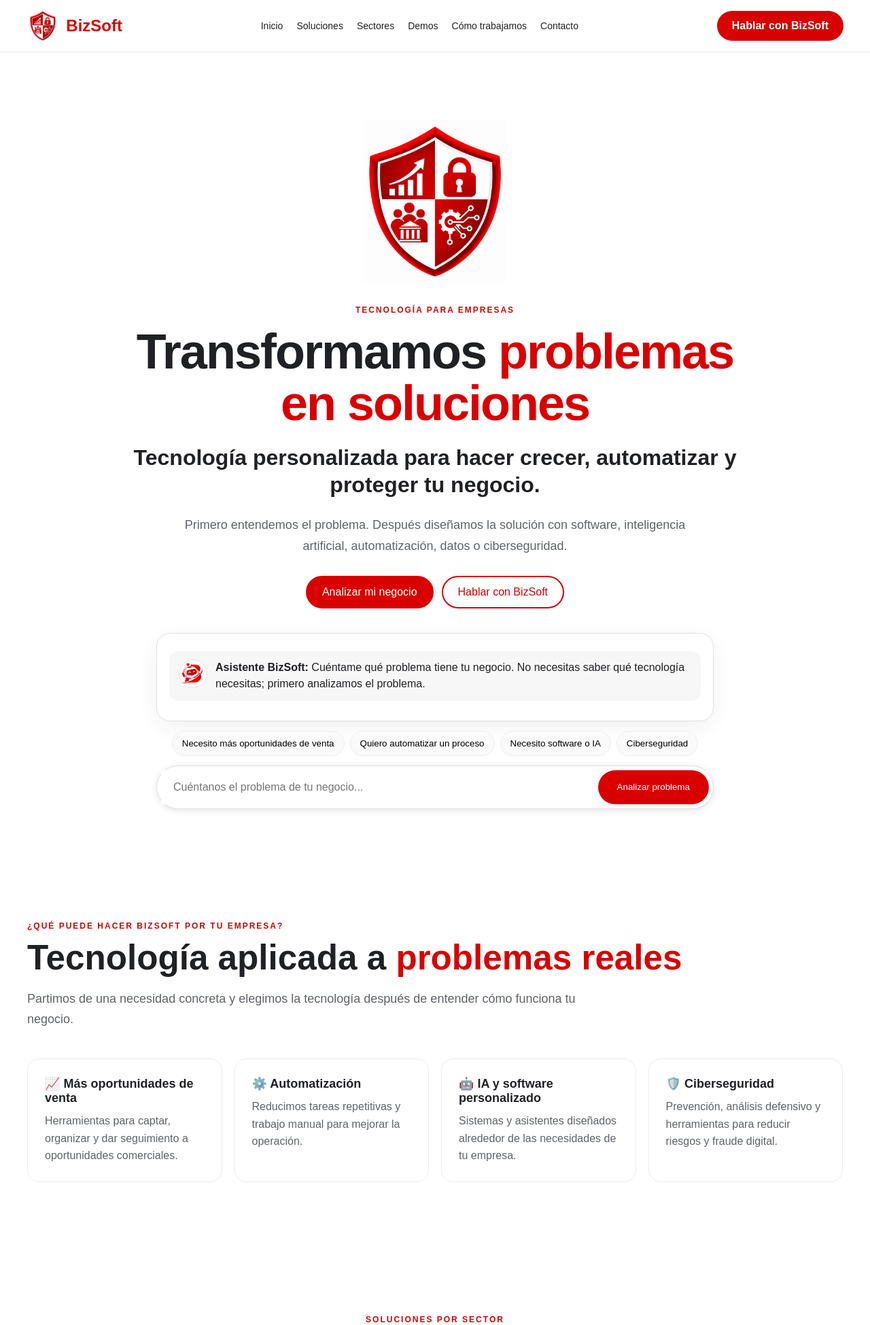
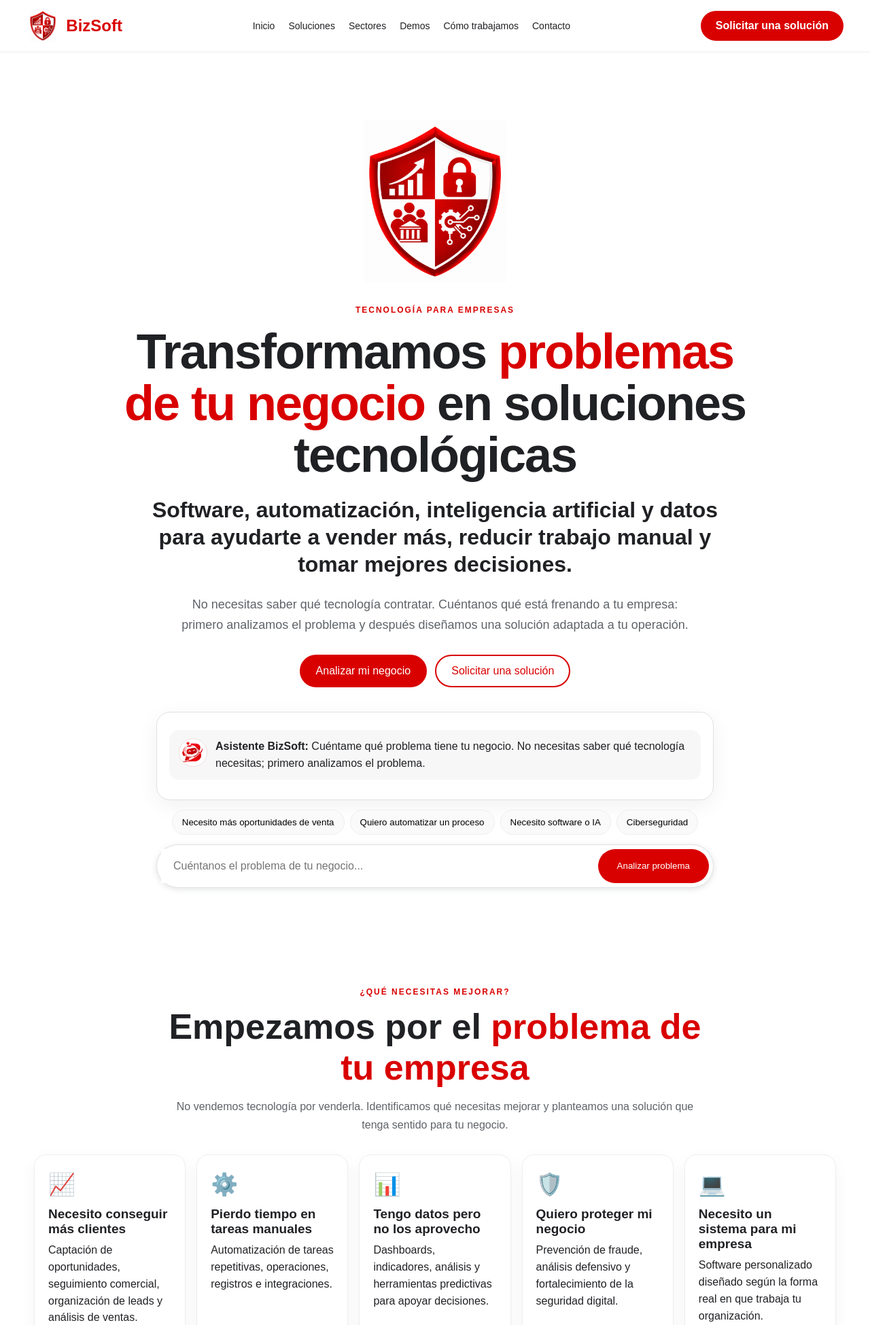
Before and after one commit to cocoqWsx/bizzsoft, a Django app: page / in a window 1280 px wide. Shown: the top 1949 px of the page at 68% size. Run offline with Django 5.2, Linux system fonts and the light colour scheme.

Commit message:
Add files via upload

```diff
--- a/web/static/web/css/estilos.css
+++ b/web/static/web/css/estilos.css
@@ -344,3 +344,8 @@ footer{padding:55px max(8vw,24px);background:#111;color:#fff;display:flex;justif
 
 /* BizSoft V11 - portada comercial simplificada */
 .sectores-v11{padding:100px 24px;background:#fff}.sectores-v11-inner{max-width:1200px;margin:auto}.sectores-v11-grid{display:grid;grid-template-columns:repeat(4,1fr);gap:18px;margin-top:42px}.sectores-v11-grid article{display:flex;flex-direction:column;align-items:flex-start;padding:26px;border:1px solid #e7e7e7;border-radius:20px;background:#fff}.sector-v11-icono{font-size:34px;margin-bottom:14px}.sectores-v11-grid h3{font-size:21px;margin:0 0 10px}.sectores-v11-grid p{color:var(--gris);line-height:1.6;margin:0 0 22px}.sectores-v11-grid .demo-boton{margin-top:auto}.grid-demos-v11{grid-template-columns:repeat(3,1fr)!important}.contacto-v11{background:#fff}.hero .frase-marca{display:none}@media(max-width:950px){.sectores-v11-grid{grid-template-columns:repeat(2,1fr)}.grid-demos-v11{grid-template-columns:1fr!important}}@media(max-width:600px){.sectores-v11-grid{grid-template-columns:1fr}}
+
+/* V12 — portada enfocada en contratación */
+.necesidades-v12{padding:76px 22px;background:#fff}.necesidades-v12-inner{max-width:1180px;margin:auto}.necesidades-v12-grid{display:grid;grid-template-columns:repeat(5,1fr);gap:16px;margin-top:30px}.necesidad-v12{border:1px solid #eee;border-radius:18px;padding:24px 20px;background:#fff;box-shadow:0 8px 24px rgba(0,0,0,.045);display:flex;flex-direction:column}.necesidad-v12 .icono{font-size:32px}.necesidad-v12 h3{margin:14px 0 8px;font-size:19px}.necesidad-v12 p{line-height:1.55;flex:1}.necesidad-v12 button{margin-top:14px}.prueba-v12-intro{max-width:720px;margin:0 auto}.conversion-v12{padding:70px 22px;background:#fff5f5;text-align:center}.conversion-v12-inner{max-width:850px;margin:auto}.conversion-v12 h2{font-size:clamp(30px,4vw,48px);margin:8px 0 14px}.conversion-v12 h2 span{color:#d71920}.conversion-v12 p{font-size:18px;line-height:1.65}.conversion-v12 .hero-acciones{justify-content:center;margin-top:24px}.microconfianza-v12{margin-top:16px;font-size:14px!important;color:#666}.hero h1{max-width:920px}.hero-descripcion{max-width:760px}.soluciones-resumen-v12{padding:72px 22px;background:#fafafa}.soluciones-resumen-v12 .empresa-beneficios{max-width:1180px;margin:30px auto 0}.sectores-v11{padding-top:70px}
+@media(max-width:1000px){.necesidades-v12-grid{grid-template-columns:repeat(2,1fr)}}
+@media(max-width:620px){.necesidades-v12-grid{grid-template-columns:1fr}.necesidades-v12{padding:55px 16px}}
--- a/web/templates/web/index.html
+++ b/web/templates/web/index.html
@@ -13,17 +13,17 @@
     <nav class="navbar">
         <a class="marca" href="#inicio"><img class="logo-header" src="{% static 'web/img/logo-bizzsoft-escudo-blanco-v6.png' %}?v=6" alt="Logo BizSoft"><span>BizSoft</span></a>
         <div class="menu"><a href="#inicio">Inicio</a><a href="#soluciones">Soluciones</a><a href="#sectores">Sectores</a><a href="#herramientas">Demos</a><a href="#metodo">Cómo trabajamos</a><a href="#contacto">Contacto</a></div>
-        <a class="boton-cotizar" href="#contacto">Hablar con BizSoft</a>
+        <a class="boton-cotizar" href="#contacto">Solicitar una solución</a>
     </nav>
 </header>
 <main>
 <section class="hero" id="inicio">
     <img class="logo-hero" src="{% static 'web/img/logo-bizzsoft-escudo-blanco-v6.png' %}?v=6" alt="BizSoft">
     <p class="etiqueta">TECNOLOGÍA PARA EMPRESAS</p>
-    <h1>Transformamos <span>problemas en soluciones</span></h1>
-    <p class="hero-subtitulo-comercial">Tecnología personalizada para hacer crecer, automatizar y proteger tu negocio.</p>
-    <p class="hero-descripcion">Primero entendemos el problema. Después diseñamos la solución con software, inteligencia artificial, automatización, datos o ciberseguridad.</p>
-    <div class="hero-acciones"><a class="btn-principal-comercial" href="#asistente-comercial">Analizar mi negocio</a><a class="btn-secundario-comercial" href="#contacto">Hablar con BizSoft</a></div>
+    <h1>Transformamos <span>problemas de tu negocio</span> en soluciones tecnológicas</h1>
+    <p class="hero-subtitulo-comercial">Software, automatización, inteligencia artificial y datos para ayudarte a vender más, reducir trabajo manual y tomar mejores decisiones.</p>
+    <p class="hero-descripcion">No necesitas saber qué tecnología contratar. Cuéntanos qué está frenando a tu empresa: primero analizamos el problema y después diseñamos una solución adaptada a tu operación.</p>
+    <div class="hero-acciones"><a class="btn-principal-comercial" href="#asistente-comercial">Analizar mi negocio</a><a class="btn-secundario-comercial" href="#contacto">Solicitar una solución</a></div>
 
     <div class="asistente-box" id="asistente-comercial">
         <div id="chat" class="chat"><div class="mensaje bot mensaje-con-avatar"><img class="avatar-asistente" src="{% static 'web/img/asistente-bizsoft-robot.png' %}" alt="Asistente BizSoft"><div><strong>Asistente BizSoft:</strong> Cuéntame qué problema tiene tu negocio. No necesitas saber qué tecnología necesitas; primero analizamos el problema.</div></div></div>
@@ -33,15 +33,19 @@
     <div id="ctaImplementar" class="cta-implementar" hidden><p><strong>¿Quieres llevar esta solución a la práctica?</strong></p><p>Si deseas desarrollar e implementar la solución, envía tu caso a BizSoft.</p><button id="btnImplementar" class="boton-implementar" type="button">Quiero implementar esta solución con BizSoft</button></div>
 </section>
 
-<section class="empresa-first" id="soluciones"><div class="empresa-first-inner">
-    <p class="etiqueta">¿QUÉ PUEDE HACER BIZSOFT POR TU EMPRESA?</p><h2>Tecnología aplicada a <span>problemas reales</span></h2>
-    <p class="empresa-lead">Partimos de una necesidad concreta y elegimos la tecnología después de entender cómo funciona tu negocio.</p>
-    <div class="empresa-beneficios">
-      <article><strong>📈 Más oportunidades de venta</strong><p>Herramientas para captar, organizar y dar seguimiento a oportunidades comerciales.</p></article>
-      <article><strong>⚙️ Automatización</strong><p>Reducimos tareas repetitivas y trabajo manual para mejorar la operación.</p></article>
-      <article><strong>🤖 IA y software personalizado</strong><p>Sistemas y asistentes diseñados alrededor de las necesidades de tu empresa.</p></article>
-      <article><strong>🛡️ Ciberseguridad</strong><p>Prevención, análisis defensivo y herramientas para reducir riesgos y fraude digital.</p></article>
-    </div>
+<section class="necesidades-v12" id="soluciones"><div class="necesidades-v12-inner">
+  <div class="titulo-seccion"><p class="etiqueta">¿QUÉ NECESITAS MEJORAR?</p><h2>Empezamos por el <span>problema de tu empresa</span></h2><p>No vendemos tecnología por venderla. Identificamos qué necesitas mejorar y planteamos una solución que tenga sentido para tu negocio.</p></div>
+  <div class="necesidades-v12-grid">
+    <article class="necesidad-v12"><div class="icono">📈</div><h3>Necesito conseguir más clientes</h3><p>Captación de oportunidades, seguimiento comercial, organización de leads y análisis de ventas.</p><button class="demo-boton" data-pregunta="mi empresa necesita conseguir más clientes y quiero analizar cómo mejorar mis ventas">Ver cómo BizSoft puede ayudar</button></article>
+    <article class="necesidad-v12"><div class="icono">⚙️</div><h3>Pierdo tiempo en tareas manuales</h3><p>Automatización de tareas repetitivas, operaciones, registros e integraciones.</p><button class="demo-boton" data-pregunta="mi empresa pierde tiempo en tareas manuales y quiero analizar qué podemos automatizar">Ver cómo BizSoft puede ayudar</button></article>
+    <article class="necesidad-v12"><div class="icono">📊</div><h3>Tengo datos pero no los aprovecho</h3><p>Dashboards, indicadores, análisis y herramientas predictivas para apoyar decisiones.</p><button class="demo-boton" data-pregunta="mi empresa tiene datos y quiero aprovecharlos mejor para tomar decisiones">Ver cómo BizSoft puede ayudar</button></article>
+    <article class="necesidad-v12"><div class="icono">🛡️</div><h3>Quiero proteger mi negocio</h3><p>Prevención de fraude, análisis defensivo y fortalecimiento de la seguridad digital.</p><button class="demo-boton" data-pregunta="quiero proteger mi empresa frente a fraude y riesgos de ciberseguridad">Ver cómo BizSoft puede ayudar</button></article>
+    <article class="necesidad-v12"><div class="icono">💻</div><h3>Necesito un sistema para mi empresa</h3><p>Software personalizado diseñado según la forma real en que trabaja tu organización.</p><button class="demo-boton" data-pregunta="necesito desarrollar un sistema personalizado para mi empresa">Ver cómo BizSoft puede ayudar</button></article>
+  </div>
+</div></section>
+
+<section class="soluciones-resumen-v12"><div class="titulo-seccion"><p class="etiqueta">CAPACIDADES BIZSOFT</p><h2>La tecnología se elige <span>después del análisis</span></h2></div><div class="empresa-beneficios">
+<article><strong>💻 Software a medida</strong><p>Sistemas adaptados a tu operación.</p></article><article><strong>🤖 IA y automatización</strong><p>Herramientas para reducir trabajo y potenciar tareas.</p></article><article><strong>📊 Datos y analítica</strong><p>Información útil para tomar decisiones.</p></article><article><strong>🛡️ Ciberseguridad</strong><p>Prevención y protección digital.</p></article>
 </div></section>
 
 <section class="sectores-v11" id="sectores"><div class="sectores-v11-inner">
@@ -54,7 +58,7 @@
   </div>
 </div></section>
 
-<section class="demo-seccion" id="herramientas"><div class="titulo-seccion"><p class="etiqueta">PRUEBA LO QUE CONSTRUIMOS</p><h2>Tecnología que <span>puedes probar</span></h2><p>Tres demostraciones para conocer cómo BizSoft aplica análisis, datos y tecnología.</p></div>
+<section class="demo-seccion" id="herramientas"><div class="titulo-seccion"><p class="etiqueta">NO SOLO TE CONTAMOS LO QUE PODEMOS HACER</p><h2>Prueba cómo <span>trabaja BizSoft</span></h2><p class="prueba-v12-intro">Estas demostraciones te permiten experimentar algunas de nuestras capacidades antes de conversar sobre una solución para tu empresa.</p></div>
 <div class="grid-demos grid-demos-v11">
 <article class="demo-card"><div class="demo-icono">🤖</div><span>DEMO FUNCIONAL</span><h3>Asistente Empresarial</h3><p>Describe un problema de ventas, procesos u operación y obtén un diagnóstico inicial.</p><button class="demo-boton" data-pregunta="quiero analizar un problema de mi negocio">Probar asistente</button></article>
 <article class="demo-card"><div class="demo-icono">🛡️</div><span>DEMO FUNCIONAL</span><h3>BizSoft AntiFraude</h3><p>Organiza señales de phishing, suplantación, páginas falsas o anuncios sospechosos.</p><button class="demo-boton" data-pregunta="quiero analizar un posible fraude digital">Probar AntiFraude</button></article>
@@ -64,8 +68,10 @@
 <section class="seccion" id="metodo"><div class="titulo-seccion"><p class="etiqueta">MÉTODO BIZSOFT</p><h2>Primero entendemos. <span>Después construimos.</span></h2><p>La tecnología es una herramienta. El punto de partida es el problema que quieres resolver.</p></div>
 <div class="pasos"><div><strong>01</strong><h3>Observar</h3><p>Entendemos el problema y a quién afecta.</p></div><div><strong>02</strong><h3>Analizar</h3><p>Revisamos causas, información e impacto.</p></div><div><strong>03</strong><h3>Diseñar</h3><p>Proponemos una solución práctica y viable.</p></div><div><strong>04</strong><h3>Probar y medir</h3><p>Validamos la solución y medimos resultados.</p></div></div></section>
 
-<section class="contacto-wrap contacto-v11" id="contacto"><div class="titulo-seccion"><p class="etiqueta">HABLEMOS DE TU PROYECTO</p><h2>¿Tienes un problema en <span>tu negocio?</span></h2><p>Cuéntanos qué está ocurriendo. Primero analizamos el problema y después definimos qué tecnología tendría sentido implementar.</p></div>
-<form id="leadForm" class="lead-form"><div id="origenDiagnostico" class="origen-diagnostico" hidden><strong>Solicitud desde el Asistente BizSoft</strong><p>Hemos trasladado tu diagnóstico al formulario para que puedas solicitar la implementación.</p></div><div class="dos-columnas"><label>Nombre*<input name="nombre" required placeholder="Tu nombre"></label><label>Empresa o proyecto<input name="empresa" placeholder="Opcional"></label><label>Correo<input name="email" type="email" placeholder="tu@correo.com"></label><label>Teléfono / WhatsApp<input name="telefono" placeholder="+51 ..."></label></div><label>¿Qué problema quieres resolver?*<textarea name="necesidad" required rows="5" placeholder="Cuéntanos brevemente qué problema tiene tu negocio"></textarea></label><button type="submit">Enviar solicitud</button><p id="leadEstado" class="lead-estado"></p></form></section>
+<section class="conversion-v12"><div class="conversion-v12-inner"><p class="etiqueta">DE PROBLEMA A PROYECTO</p><h2>¿Ves una oportunidad de mejora en <span>tu empresa?</span></h2><p>Cuéntanos el problema. BizSoft puede analizar tu caso y, si existe una solución tecnológica viable, conversar contigo sobre su desarrollo e implementación.</p><div class="hero-acciones"><a class="btn-principal-comercial" href="#asistente-comercial">Analizar mi negocio</a><a class="btn-secundario-comercial" href="#contacto">Solicitar una solución</a></div><p class="microconfianza-v12">Primero entendemos tu necesidad. Después definimos alcance, tecnología e implementación.</p></div></section>
+
+<section class="contacto-wrap contacto-v11" id="contacto"><div class="titulo-seccion"><p class="etiqueta">SOLICITA UNA SOLUCIÓN</p><h2>Conversemos sobre <span>tu empresa</span></h2><p>Déjanos tus datos y describe el problema u oportunidad que quieres resolver. La información nos ayudará a entender tu caso antes de hablar de una implementación.</p></div>
+<form id="leadForm" class="lead-form"><div id="origenDiagnostico" class="origen-diagnostico" hidden><strong>Solicitud desde el Asistente BizSoft</strong><p>Hemos trasladado tu diagnóstico al formulario para que puedas solicitar la implementación.</p></div><div class="dos-columnas"><label>Nombre*<input name="nombre" required placeholder="Tu nombre"></label><label>Empresa o proyecto<input name="empresa" placeholder="Opcional"></label><label>Correo<input name="email" type="email" placeholder="tu@correo.com"></label><label>Teléfono / WhatsApp<input name="telefono" placeholder="+51 ..."></label></div><label>¿Qué problema quieres resolver?*<textarea name="necesidad" required rows="5" placeholder="Cuéntanos brevemente qué problema tiene tu negocio"></textarea></label><button type="submit">Solicitar contacto de BizSoft</button><p id="leadEstado" class="lead-estado"></p></form></section>
 </main>
 <footer><div class="footer-marca"><img src="{% static 'web/img/logo-bizzsoft-escudo-blanco-v6.png' %}?v=6" alt="BizSoft"><div><h3>BizSoft</h3><p>Tecnología para resolver problemas empresariales.</p></div></div><p>© 2026 BizSoft • Perú</p></footer>
 <script src="{% static 'web/js/main.js' %}"></script>
```
Also changed, not shown: CAMBIOS_V12_ENFOQUE_CONTRATACION.txt (added, +12 -0 lines).
